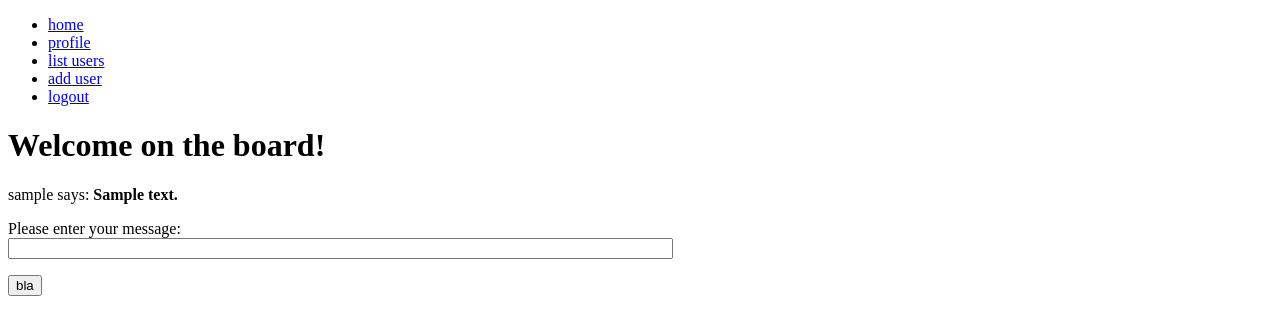
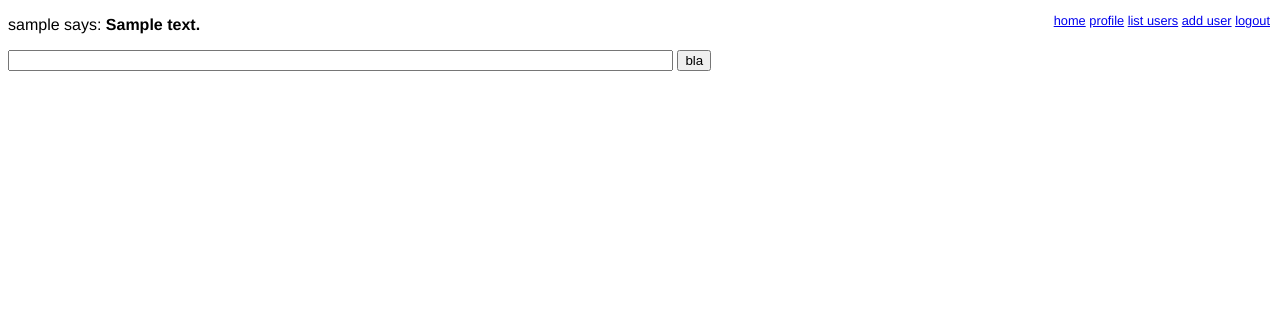
Before and after one commit to juli1/flask-chat, a Flask app: page / in a window 1280 px wide. Shown: the top 335 px of the page. Run offline with Flask 2, Linux system fonts and the light colour scheme; a user stored in the database is signed in; tables that the repository leaves empty hold one stand-in row (values such as "Sample post").

Commit message:
Add CSS and make the interface nicer

```diff
--- /dev/null
+++ b/app/static/main.css
@@ -0,0 +1,26 @@
+body {
+    color: #000;
+    background-color: white;
+    font-family: Helvetica, Arial, sans-serif;
+}
+
+#menu {
+    padding-top: 0px;
+    padding-bottom: 0px;
+    margin-right: 10px;
+    top: 0px;
+    position: absolute;
+    right: 0px;
+    font-size: 0.8em;
+}
+
+#menu ul {
+
+}
+
+#menu li {
+}
+
+#menu ul li {
+    display: inline;
+}
--- a/app/templates/base.html
+++ b/app/templates/base.html
@@ -2,7 +2,14 @@
 <html lang="en">
 <head>
     <meta charset="UTF-8">
-    <title>Title</title>
+    <title>
+        {% if title %}
+        {{ title }}
+        {% else %}
+        Online board
+        {% endif %}
+    </title>
+    <link rel="stylesheet" href="/static/main.css">
 </head>
 
 <body>
@@ -17,6 +24,7 @@
 {% endwith %}
 
 {% if g.user and g.user.is_authenticated %}
+<div id="menu">
 <ul>
     <li><a href="/home">home</a></li>
     <li><a href="/profile">profile</a></li>
@@ -26,6 +34,7 @@
     {% endif %}
     <li><a href="/logout">logout</a></li>
 </ul>
+</div>
 {% endif %}
 
 
--- a/app/templates/index.html
+++ b/app/templates/index.html
@@ -1,8 +1,5 @@
 {% extends "base.html" %}
 {% block content %}
-
-<h1>Welcome on the board!</h1>
-
 
 {% for msg in messages %}
     <div><p>{{ msg.author.username }} says: <b>{{ msg.content }}</b></p></div>
@@ -11,10 +8,8 @@
   <form action="/post" method="post" name="index">
       {{ form.hidden_tag() }}
       <p>
-          Please enter your message:<br>
-          {{ form.message(size=80) }}<br>
-      </p>
-      <p><input type="submit" value="bla"></p>
+          {{ form.message(size=80) }}
+      <input type="submit" value="bla"></p>
   </form>
 
   <script type="text/javascript">
```
